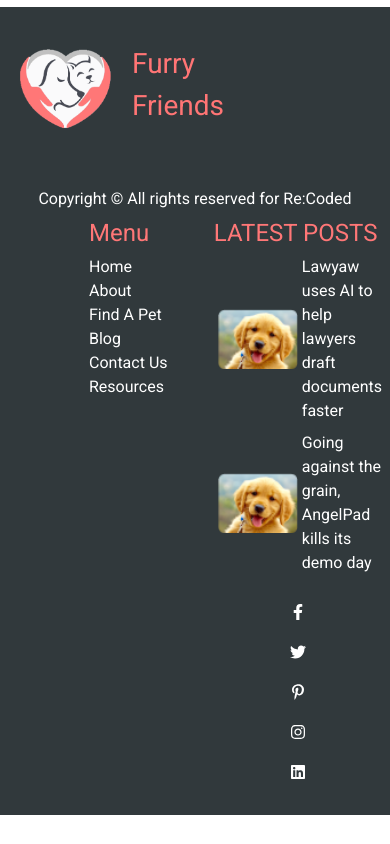
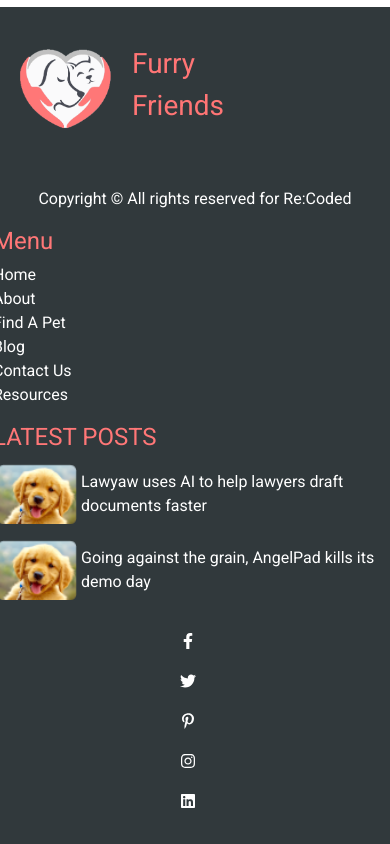
Before and after one commit to ReCoded-Org/capstone-turkey-animal-adoption, a React (Create React App) app: page / in a window 390 px wide. Shown: the part 2342-3186 px from the top of the page. Before the commit the page ends 3157 px from the top, so only its background shows below. Built offline with nearby package versions, Linux system fonts and the light colour scheme; no server answers.

Commit message:
fix :  mobile css

```diff
--- a/src/Components/Footer/Footer.js
+++ b/src/Components/Footer/Footer.js
@@ -17,7 +17,7 @@ const Footer = () => {
     <footer className="text-center text-lg-start mt-4 pb-3">
       <div className="container p-2">
         <div className="row">
-          <div className="col">
+          <div className="col-md-4">
             <div className="d-flex align-items-center pb-4 pt-4">
               <div className="p-2">
                 <NavLink to="/">
@@ -34,9 +34,9 @@ const Footer = () => {
             </div>
           </div>
 
-          <div className="col pl-5 mt-2">
-            <h4 className="pl-5">Menu</h4>
-            <ul className="list-group pl-5">
+          <div className="col-md-4 pl-lg-5 pl-md-5 pl-0 mt-3">
+            <h4>Menu</h4>
+            <ul className="list-group">
               <li className="list-unstyled text-white">
                 <NavLink to="/" className="text-white">
                   Home
@@ -70,7 +70,7 @@ const Footer = () => {
             </ul>
           </div>
 
-          <div className="col  mt-2">
+          <div className="col-md-4  mt-3 pl-lg-5 pl-0">
             <h4>LATEST POSTS</h4>
             <ul className="list-group pb-2">
               <div className=" d-flex align-items-center">
```
